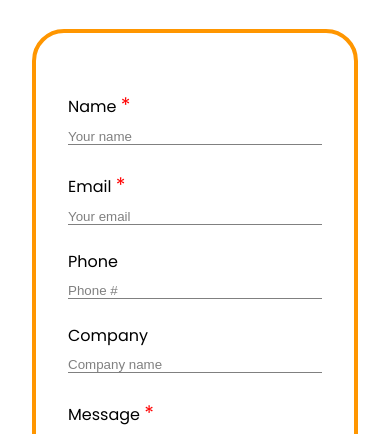
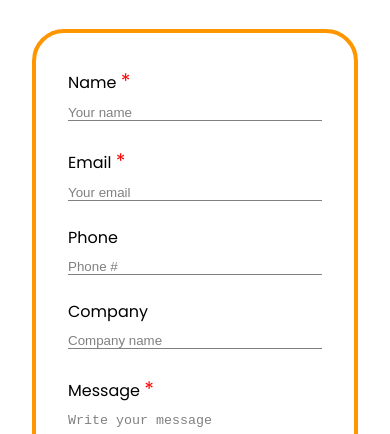
Before and after one commit to 10suda/RTCMindset, a plain HTML site: page Pages/Contact-Us.html in a window 390 px wide. Shown: the part 404-838 px from the top of the page. Drawn offline with Linux system fonts and the light colour scheme.

Commit message:
Add files via upload

```diff
--- a/Styles/style.css
+++ b/Styles/style.css
@@ -991,7 +991,7 @@ footer a:hover {
     gap: 0;
   }
   .label-wrapper {
-    padding-top: 1.5rem;
+    padding-bottom: 1.5rem;
   }
 }
 /*Thank You*/
```
